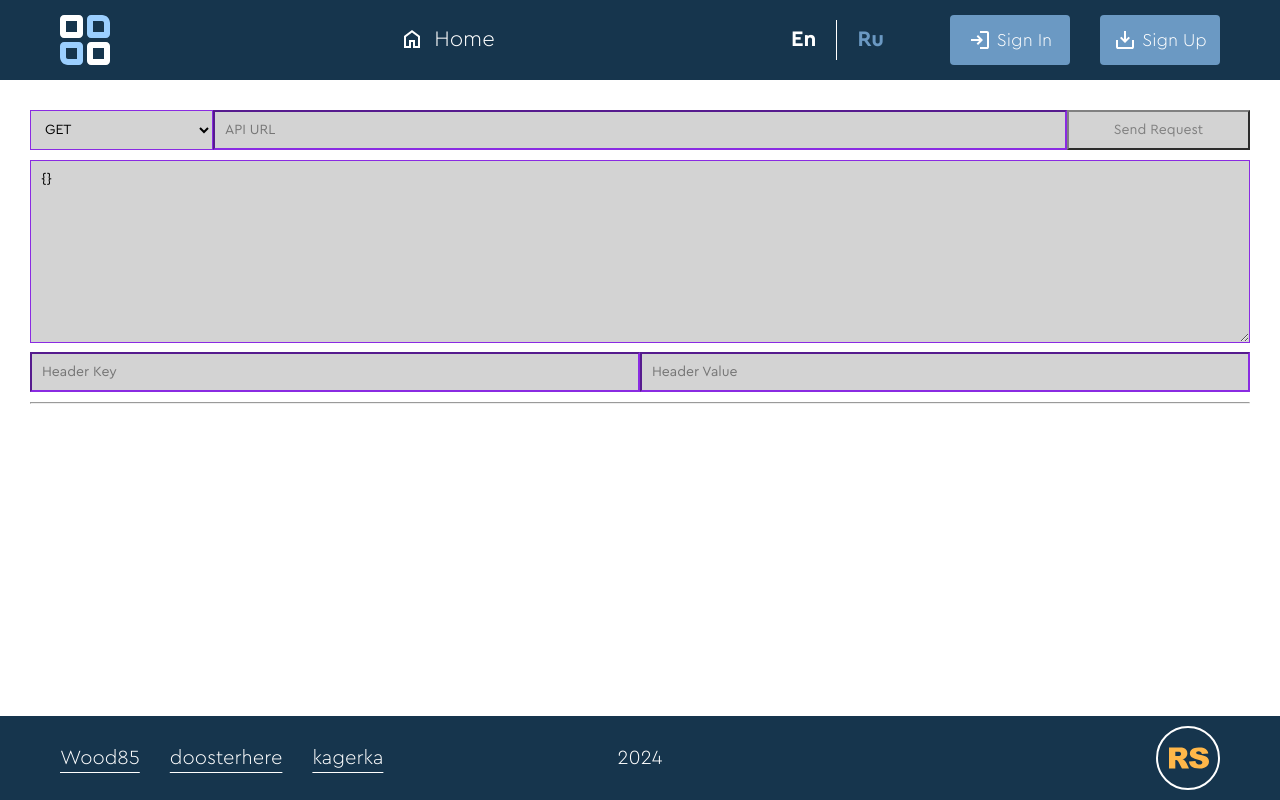
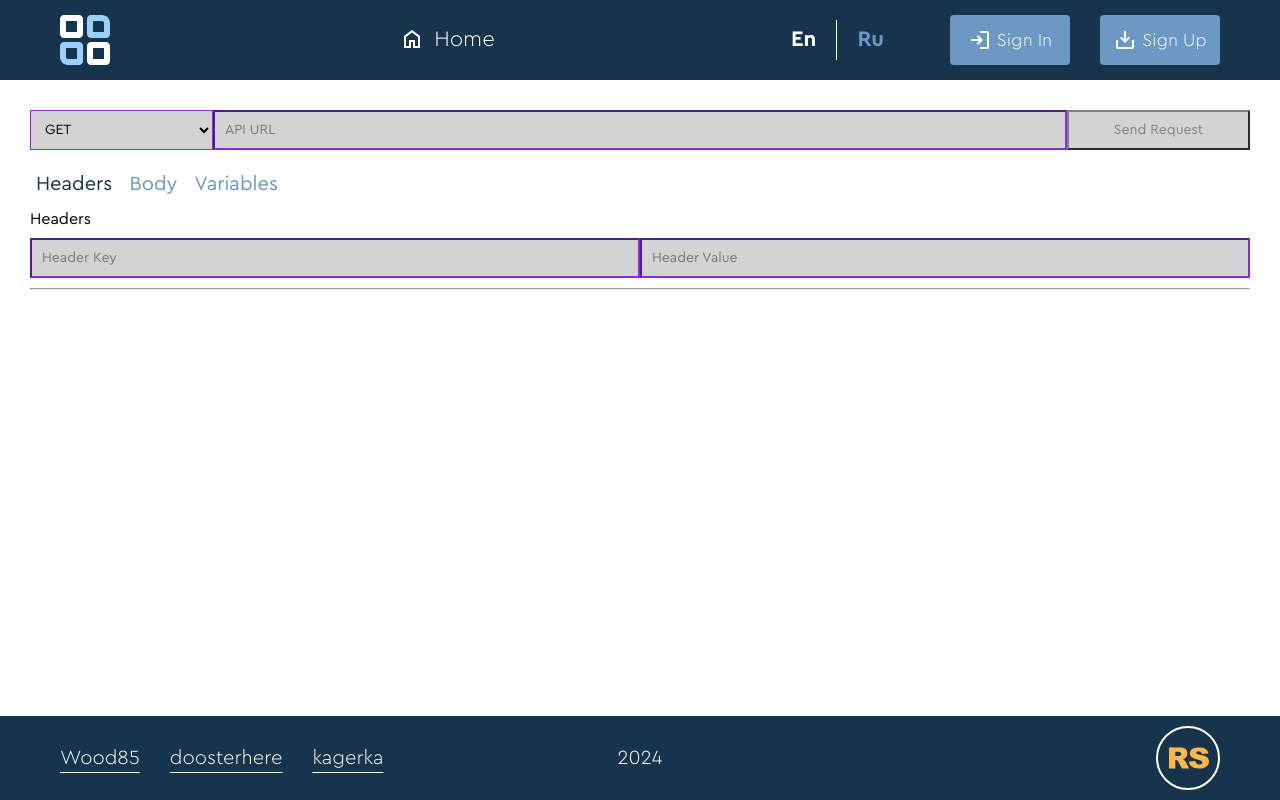
Before and after one commit to Wood85/graphiql-app, a Next.js app: page /restapi in a window 1280 px wide. Built offline with nearby package versions, Linux system fonts and the light colour scheme; no server answers.

Commit message:
feat: add monaco editor

```diff
--- a/package.json
+++ b/package.json
@@ -17,6 +17,7 @@
   },
   "dependencies": {
     "@hookform/resolvers": "^3.9.0",
+    "@monaco-editor/react": "^4.6.0",
     "clsx": "^2.1.1",
     "firebase": "^10.13.1",
     "next": "14.2.5",
--- a/src/app/sign-up/page.tsx
+++ b/src/app/sign-up/page.tsx
@@ -75,7 +75,6 @@ function SignUp(): JSX.Element {
   const router = useRouter();
 
   useEffect(() => {
-    if (loading) return;
     if (user !== null && user !== undefined) router.push('/');
   }, [user, loading, router]);
 
--- a/src/components/RESTAPIClient/BodyEditor/BodyEditor.module.scss
+++ b/src/components/RESTAPIClient/BodyEditor/BodyEditor.module.scss
@@ -1,10 +1,25 @@
+@import './../../../styles/variables.scss';
+
+.switcher {
+  display: flex;
+  gap: 5px;
+}
+
+.button {
+  background-color: $white;
+  color: $blue;
+  font-size: 20px;
+}
+
+.selected {
+  color: $dark-blue;
+}
+
 .editor {
   width: 100%;
-  padding: 10px;
-  border-color: blueviolet;
+  border: 1px solid $blue;
+  font-size: 20px;
+  border-radius: 4px;
 
-  font-size: 14px;
-  color: black;
-
-  background-color: lightgray;
+  // background-color: lightgray;
 }
--- a/src/components/RESTAPIClient/BodyEditor/BodyEditor.tsx
+++ b/src/components/RESTAPIClient/BodyEditor/BodyEditor.tsx
@@ -1,21 +1,77 @@
-import style from './BodyEditor.module.scss';
+'use client';
+
+import { useState } from 'react';
+import Editor from '@monaco-editor/react';
+import Button from '@/components/UI/Button/Button';
+import styles from './BodyEditor.module.scss';
 
 interface IProps {
   body: string;
   setBody: React.Dispatch<React.SetStateAction<string>>;
 }
 
+type TSelect = 'headers' | 'body' | 'variables';
+
 function BodyEditor({ body, setBody }: IProps): JSX.Element {
+  const [select, setSelect] = useState<TSelect>('headers');
+
+  function handleEditorChange(value: string | undefined): void {
+    if (value !== undefined) {
+      setBody(value);
+    }
+  }
   return (
-    <textarea
-      className={style.editor}
-      placeholder='Request Body (JSON)'
-      value={body}
-      rows={10}
-      onChange={(e) => {
-        setBody(e.target.value);
-      }}
-    />
+    <div className={styles.container}>
+      <div className={styles.switcher}>
+        <Button
+          className={`${styles.button} ${select === 'headers' ? styles.selected : ''}`}
+          onClick={() => {
+            setSelect('headers');
+          }}
+        >
+          Headers
+        </Button>
+        <Button
+          className={`${styles.button} ${select === 'body' ? styles.selected : ''}`}
+          onClick={() => {
+            setSelect('body');
+          }}
+        >
+          Body
+        </Button>
+        <Button
+          className={`${styles.button} ${select === 'variables' ? styles.selected : ''}`}
+          onClick={() => {
+            setSelect('variables');
+          }}
+        >
+          Variables
+        </Button>
+      </div>
+      {select === 'headers' && <div>Headers</div>}
+      {select === 'body' && (
+        <Editor
+          height='280px'
+          defaultValue='{}'
+          defaultLanguage='javascript'
+          theme='vs-light'
+          options={{
+            inlineSuggest: {
+              enabled: true,
+              showToolbar: 'onHover',
+              mode: 'subword',
+              suppressSuggestions: false,
+            },
+            fontSize: 18,
+            formatOnType: true,
+            autoClosingBrackets: 'always',
+            minimap: { enabled: false },
+          }}
+          className={styles.editor}
+          onChange={handleEditorChange}
+        />
+      )}
+    </div>
   );
 }
 
--- a/src/components/RESTAPIClient/RESTAPIClient.module.scss
+++ b/src/components/RESTAPIClient/RESTAPIClient.module.scss
@@ -1,5 +1,5 @@
 .container {
-  max-width: 100%;
+  max-width: 1320px;
   margin: 0 auto;
 
   .form {
--- a/src/styles/globals.scss
+++ b/src/styles/globals.scss
@@ -16,3 +16,7 @@
     box-sizing: border-box;
   }
 }
+
+.ͼ1.cm-focused {
+  outline: none;
+}
--- a/tsconfig.json
+++ b/tsconfig.json
@@ -12,6 +12,7 @@
     "resolveJsonModule": true,
     "isolatedModules": true,
     "noImplicitAny": true,
+    "strictNullChecks": true,
     "jsx": "preserve",
     "incremental": true,
     "plugins": [
```
Also changed, not shown: .eslintrc.json, 1 other file (tests, documents, lock files or other folders).
